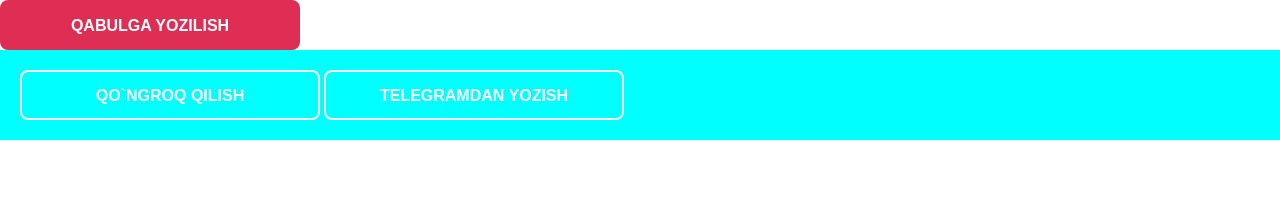
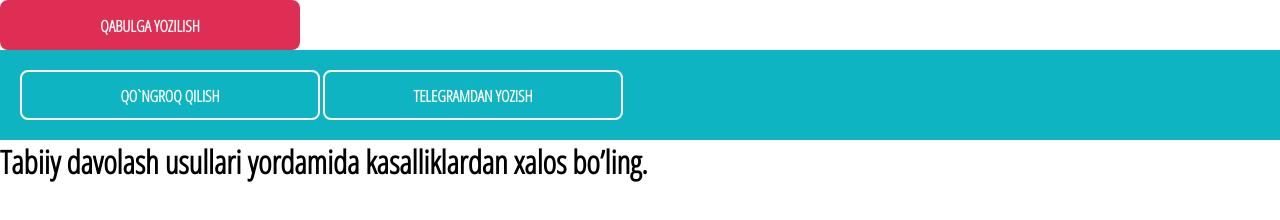
Before and after one commit to Kamoliddin-2713/Ansormed, a plain HTML site: page index.html in a window 1280 px wide. Drawn offline with Linux system fonts and the light colour scheme.

Commit message:
Finished general Css

```diff
--- a/index.html
+++ b/index.html
@@ -8,12 +8,15 @@
     <link rel="stylesheet" href="style.css">
 </head>
 <body>
-         <button class="btn btn_red">Qabulga yozilish</button>
-         <div class="transparent" >
-         <button class="btn btn_transparent">Qo`ngroq qilish</button>
-         <button class="btn btn_transparent">Telegramdan yozish</button>
-         </div>
+<button class="btn btn_red">Qabulga yozilish</button>
+<div class="transparent" >
+ <button class="btn btn_transparent">Qo`ngroq qilish</button>
+<button class="btn btn_transparent">Telegramdan yozish</button>
+</div>
 
+<div>
+    <h1>Tabiiy davolash usullari yordamida kasalliklardan xalos bo’ling.</h1>
+</div>
 
 
 
--- a/style.css
+++ b/style.css
@@ -4,6 +4,15 @@
 *{
     margin: 0 0;
     padding: 0 0;
+    font-family: OSC;
+}
+@font-face {
+    font-family: OS;
+    src: url("./need/fonts/OpenSans-VariableFont_wdth\,wght.ttf");
+}
+@font-face {
+    font-family: OSC;
+    src: url("./need/fonts/OpenSans_Condensed-Light.ttf");
 }
 .btn {
 width: 300px;
@@ -21,7 +30,7 @@ border-style: solid;
 border-radius: 0.5rem;
 
 }
-.btn_red{
+.btn_red, .btn_transparent:hover{
 background: #DE2E54;
 border: 2px solid #DE2E54;
 }
@@ -31,7 +40,7 @@ border: 2px solid #fff;
 
 }
 .transparent {
-    background-color: aqua;
+    background-color: #0EB4C1;;
     padding: 20px;
 }
 .btn_red:hover{
@@ -39,8 +48,18 @@ background: #FFFFFF;
 border: 2px solid #DE2E54;
 color: #DE2E54;
 }
-.btn_transparent:hover{
+.section_title {
+font-style: normal;
+font-weight: 700;
+font-size: 36px;
+line-height: 120%;
+color: #fff;
+}
+.text_black{
+color: #000;
+}
+/* .btn_transparent:hover{
 background: #DE2E54;
 border: 2px solid #DE2E54;
-}
+} */
 /* General Css finish */
```
